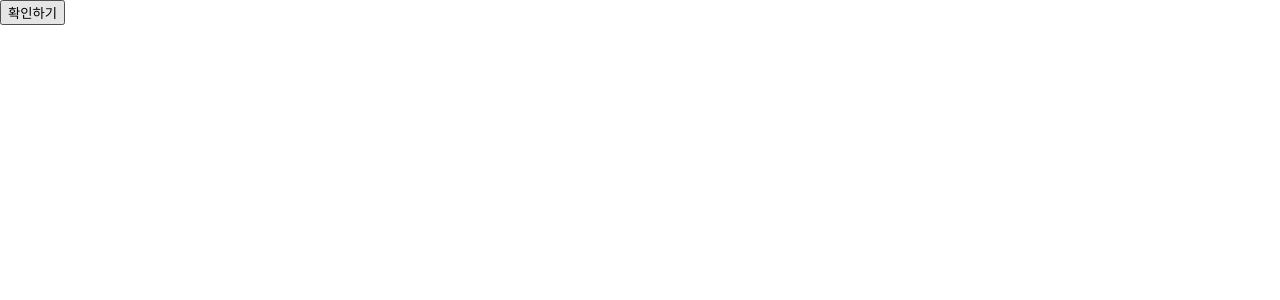
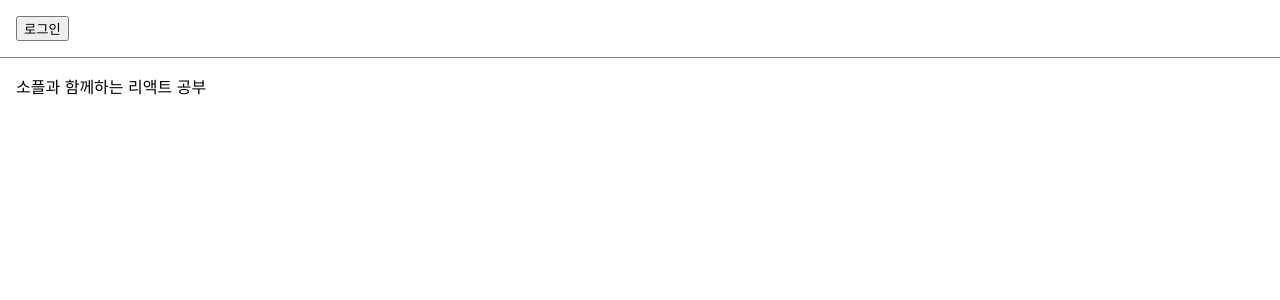
Before and after one commit to JongeunKeum/react-inflearn, a React (Create React App) app in the folder my-app/: page / in a window 1280 px wide. Shown: the top 300 px of the page. Built offline with nearby package versions, Linux system fonts and the light colour scheme.

Commit message:
chapter09 - conditional rendering.. inline conditions

```diff
--- /dev/null
+++ b/my-app/src/chapter09/LandingPage.jsx
@@ -0,0 +1,27 @@
+import React, { useState } from "react";
+import Toolbar from "./Toolbar";
+
+function LandingPage(props) {
+	const [isLoggedIn, setIsLoggedIn] = useState(false);
+
+	const onClickLogin = () => {
+		setIsLoggedIn(true);
+	};
+
+	const onClickLogout = () => {
+		setIsLoggedIn(false);
+	};
+
+	return (
+		<div>
+			<Toolbar
+				isLoggedIn={isLoggedIn}
+				onClickLogin={onClickLogin}
+				onClickLogout={onClickLogout}
+			/>
+			<div style={{ padding: 16 }}>소플과 함께하는 리액트 공부</div>
+		</div>
+	);
+}
+
+export default LandingPage;
--- /dev/null
+++ b/my-app/src/chapter09/Toolbar.jsx
@@ -0,0 +1,31 @@
+import React from "react";
+
+const styles = {
+	wrapper: {
+		padding: 16,
+		displays: "flex",
+		flexDirection: "row",
+		borderBottom: "1px solid grey",
+	},
+	greeting: {
+		marginRight: 8,
+	},
+};
+
+function Toolbar(props) {
+	const { isLoggedIn, onClickLogin, onClickLogout } = props;
+
+	return (
+		<div style={styles.wrapper}>
+			{isLoggedIn && <span style={styles.greeting}>환영합니다!</span>}
+
+			{isLoggedIn ? (
+				<button onClick={onClickLogout}>로그아웃</button>
+			) : (
+				<button onClick={onClickLogin}>로그인</button>
+			)}
+		</div>
+	);
+}
+
+export default Toolbar;
--- a/my-app/src/index.js
+++ b/my-app/src/index.js
@@ -3,12 +3,12 @@
 import './index.css';
 import App from './App';
 import reportWebVitals from './reportWebVitals';
-import ConfirmButton from './chapter08/ConfirmButton';
+import LandingPage from './chapter09/LandingPage';
 
 const root = ReactDOM.createRoot(document.getElementById('root'));
 root.render(
   <React.StrictMode>
-    <ConfirmButton />
+    <LandingPage />
   </React.StrictMode>
 );
 
```
